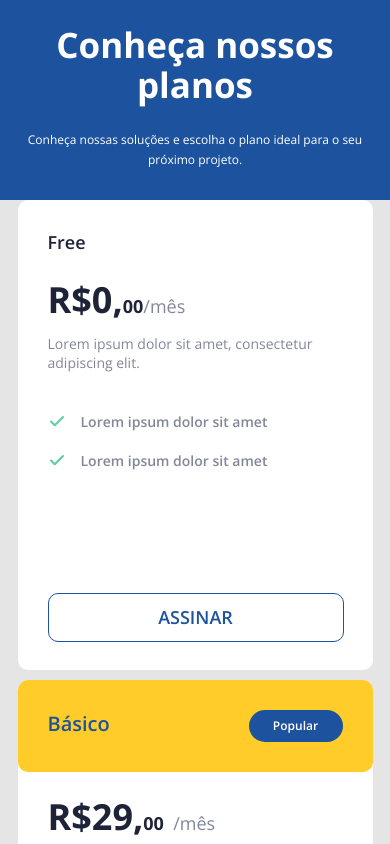
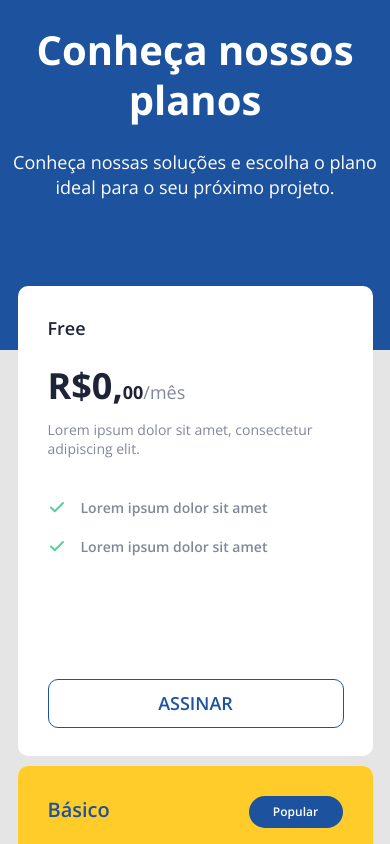
Before and after one commit to miguelfiais/desafio-pricing-table, a plain HTML site: page index.html in a window 390 px wide. Shown: the top 844 px of the page. Drawn offline with nearby package versions, Linux system fonts and the light colour scheme.

Commit message:
ajuste nos position

```diff
--- a/index.html
+++ b/index.html
@@ -21,8 +21,8 @@
 
     </section>
     <main>
-        <section class="section2">
         <div class="cards">
+
             <div class="free">
                 <h4>Free</h4>
                 <p class="price">R$0,<span class="span00">00</span><span class="month">/mês</span></p>
@@ -35,6 +35,7 @@
                 </div>
                 <button class="button-1">ASSINAR</button>
             </div>
+
             <div class="basic">
                 <div class="top-card-basic">
                     <h4>Básico</h4>
@@ -54,6 +55,7 @@
                     <button class="button-2">ASSINAR</button>
                 </div>
             </div>
+
             <div class="pro">
                 <h4>Profissional</h4>
                 <p class="price">R$59,<span class="span00">00</span><span class="month">/mês</span></p>
@@ -70,8 +72,8 @@
                 </div>
                 <button class="button-1">ASSINAR</button>
             </div>
+
         </div>
-        </section>
     </main>
 </body>
 
--- a/styles.css
+++ b/styles.css
@@ -6,13 +6,6 @@
 }
 body{
     background-color: #E5E5E5;
-}
-.cards{
-    display: flex;
-    gap: 10px;
-    justify-content: center;
-    align-items: center;
-    flex-wrap: wrap;
 }
 .intro{
     display: flex;
@@ -35,8 +28,22 @@ body{
     font-size: 18px;
     line-height: 25px;
     color: #FFFFFF;
-    width: 553px;
+    width: 503px;
     text-align: center;
+}
+main{
+    display: flex;
+    justify-content: center;
+    height: 490px;
+}
+.cards{
+    display: flex;
+    gap: 10px;
+    justify-content: center;
+    align-items: center;
+    flex-wrap: wrap;
+    position: relative;
+    bottom: 13%;
 }
 .free, .pro{
     background-color: #fff;
@@ -50,7 +57,6 @@ body{
     border-radius: 10px;
     width: 355px;
     height: 490px;
-
 }
 h4{
     font-weight: 600;
@@ -174,25 +180,17 @@ h4{
 @media screen and (max-width: 700px){
 
     .intro h2{
-        font-weight: 700;
-        font-size: 35px;
-        line-height: 40px;
-        color: #FFFFFF;
+        max-width: 341px;
+        font-size: 40px;
+        line-height: 50px;
         margin-top: 25px;
         text-align: center;
     }
     .intro p{
-        font-weight: 400;
-        font-size: 12px;
-        line-height: 20px;
-        color: #FFFFFF;
+        font-size: 18px;
+        line-height: 25px;
         width: auto;
         text-align: center;
         padding: 5px;
     }
-    .intro{
-        gap: 20px;
-        height: 200px;
-    }
-
 }
```
Lines whose indentation alone changed are shown as unchanged.
